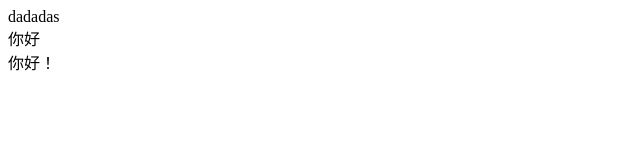
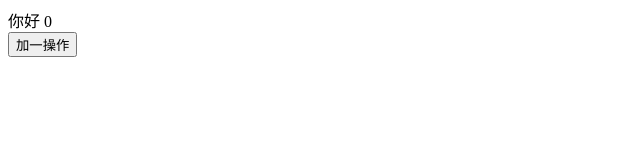
Before and after one commit to hc2385/mini-vue, a website built with webpack: page www/index.html in a window 1280 px wide. Shown: the whole page, without its empty margins (0-640 px from the left). Built offline with nearby package versions, Linux system fonts and the light colour scheme.

Commit message:
增加了@click操作的支持

```diff
--- a/src/compiler/AstToH.js
+++ b/src/compiler/AstToH.js
@@ -2,15 +2,17 @@
 import {Fragment, h, ShapeFlags, Text} from "../runtime/vnode";
 import {NodeTypes} from "./rules";
 import {render} from "../runtime/render";
+import {capitalize, removeMark} from "../utils";
 
 export function astToH(ast) {
     // 将这个对象转化为h函数
     let res = getChildren(ast.children)
-
+    console.log(res)
     return `
-        const {h,Text,Fragment} = MiniVue
-        console.log(ctx)
-        return [${res}]
+        with(ctx) {
+            const {h,Text,Fragment} = MiniVue
+            return [${res}]
+        }
     `
 }
 
@@ -23,7 +25,8 @@ function getChildren(children) {
         } else if (type === NodeTypes.TEXT) {
             arr.push(getTextNode(child))
         } else if (type === NodeTypes.INTERPOLATION) {
-            // 解析指令
+            // 解析插值
+            arr.push(getInterpolation(child))
         }
     })
     return arr.length?arr:null
@@ -31,15 +34,35 @@ function getChildren(children) {
 
 function getElementNode(obj) {
     let { tag,props } = obj
-    let myProps = {}
+    let myProps = processProps(props)
+    return `h("${tag}",${myProps},[${getChildren(obj.children)}])`
+}
+
+
+function processProps(props) {
+    let str = ''
+    let val = ''
     props.forEach(item=>{
-        myProps[item.name] = item.value.content
+        // 处理点击事件
+        if (item.name.startsWith('@')) {
+            let eventName = 'on' + capitalize(item.name.substr(1))
+            let event = item.value.content
+            val = `,${eventName}:${event}`
+        } else {
+            val = `,"${item.name}":"${item.value.content}"`
+            // myProps[item.name] = item.value.content
+        }
+        str+=val
     })
-    myProps = JSON.stringify(myProps)
-    return `h("${tag}",${myProps},[${getChildren(obj.children)}])`
+    if (str.length) str = str.substr(1)
+    return `{${str}}`
 }
 
 // 注意里面包含插值语法和值
 function getTextNode(obj) {
     return `h(Text,null,"${obj.content}")`
 }
+
+function getInterpolation(obj) {
+    return `h(Text,null,${obj.content.content})`
+}
--- a/src/examples/testCreateApp.js
+++ b/src/examples/testCreateApp.js
@@ -1,9 +1,22 @@
 import {h} from "../runtime/vnode";
 import {createApp} from "../runtime/createApp";
+import {ref} from "../reactive/ref";
 
 const component = {
-    template:`<div>你好</div> <span>   你好！   </span>`,
-    props: ['test']
+    template:`
+        <div>你好 {{test.value}} </div>
+        <button @click="add">加一操作</button>
+    `,
+    props: ['test'],
+    setup() {
+        let test = ref(0)
+        function add() {
+            test.value++
+        }
+        return {
+            test,add
+        }
+    }
 }
 
-createApp(component).mount(document.body)
+createApp(component).mount('#app')
--- a/src/index.js
+++ b/src/index.js
@@ -1,6 +1,8 @@
+// 需要将节点挂载到dom节点上
 import './common/common.js'
 // 测试虚拟结点比较
-import vnodeAndDiff from "./examples/vnodeAndDiff";
+// import vnodeAndDiff from "./examples/vnodeAndDiff";
+// import {h} from "./runtime/vnode";
 
 // 测试组件
 // import mountComponent from "./examples/mountComponent";
@@ -10,5 +12,5 @@ import vnodeAndDiff from "./examples/vnodeAndDiff";
 // 测试模板语法树
 // import './examples/testAstTree'
 
-// 测试createApp
+// 测试组件createApp
 import './examples/testCreateApp'
--- a/src/utils/index.js
+++ b/src/utils/index.js
@@ -53,3 +53,7 @@ export function getTagArr(str) {
     return arr
 }
 // dsadsad {{name}}
+
+export function capitalize(str) {
+    return str[0].toUpperCase() + str.slice(1);
+}
--- a/www/index.html
+++ b/www/index.html
@@ -10,7 +10,7 @@
 		</style>
 	</head>
 	<body>
-		<div>dadadas</div>
+		<div id="app"></div>
 	</body>
 	<script src="/xuni/bundle.js"></script>
 </html>
```
Also changed, not shown: src/runtime/lib/component.js.
